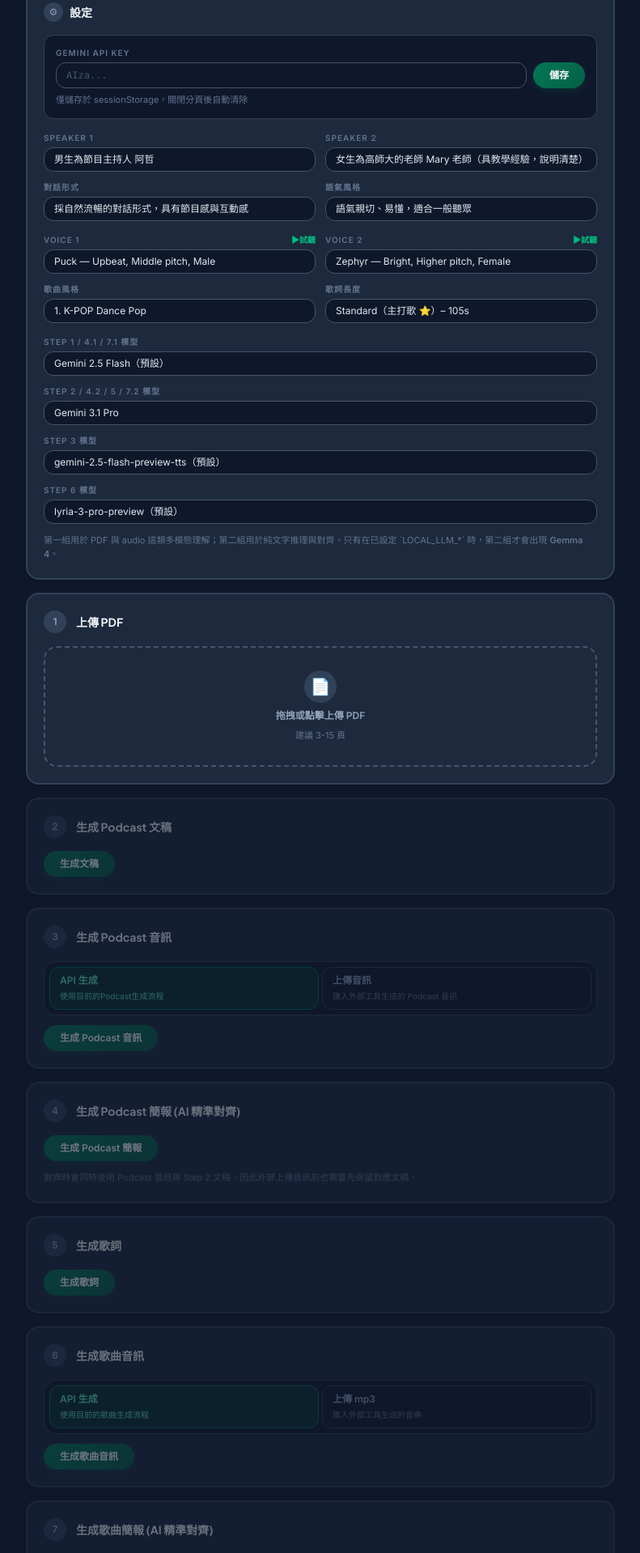
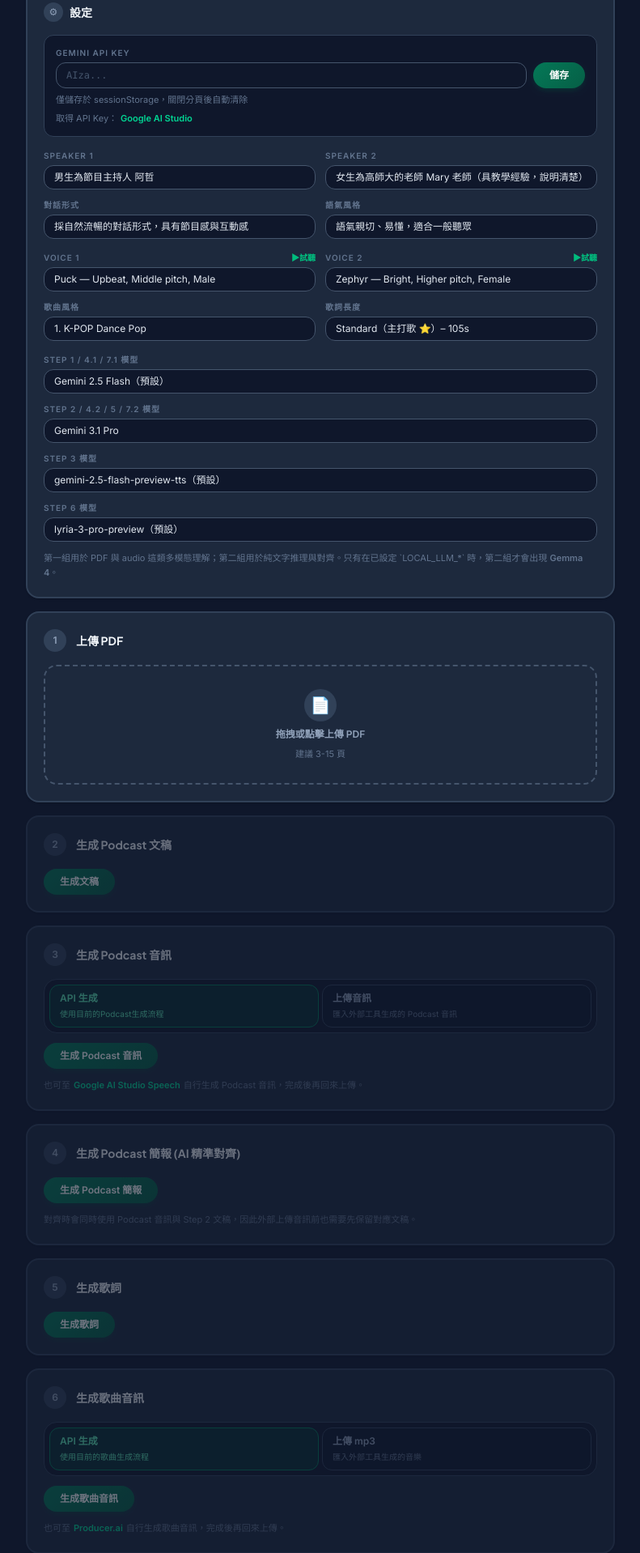
Before and after one commit to gemini960114/deckcast, a Next.js app: page / in a window 1280 px wide. Shown: the part 100-2018 px from the top of the page at 81% size, without its empty margins (244-1035 px from the left). Built offline with nearby package versions, Linux system fonts and the light colour scheme.

Commit message:
Add external links for login and audio generation

```diff
--- a/app/page.tsx
+++ b/app/page.tsx
@@ -983,6 +983,17 @@ export default function Home() {
             {apiKey
               ? <p className={`text-[11px] mt-1.5 font-medium ${dark ? 'text-emerald-400' : 'text-emerald-700'}`}>✓ API Key 已設定</p>
               : <p className={`text-[11px] mt-1.5 ${t.faint}`}>僅儲存於 sessionStorage，關閉分頁後自動清除</p>}
+            <p className={`text-[11px] mt-1.5 ${t.faint}`}>
+              取得 API Key：
+              <a
+                href="https://aistudio.google.com/api-keys"
+                target="_blank"
+                rel="noreferrer"
+                className={`ml-1 font-semibold ${dark ? 'text-emerald-400 hover:text-emerald-300' : 'text-emerald-700 hover:text-emerald-600'}`}
+              >
+                Google AI Studio
+              </a>
+            </p>
           </div>
 
           {/* Speakers + style fields — wider grid */}
@@ -1149,7 +1160,21 @@ export default function Home() {
             {step3State.status === 'loading'
               ? <LoadingBar message={podcastInputMode === 'api' ? '正在生成雙人 TTS 音訊（約 30–60 秒）...' : '正在匯入音訊檔案...'} dark={dark} />
               : podcastInputMode === 'api' ? (
-                <ActionBtn onClick={handleGeneratePodcast}>{step3State.status === 'done' && podcastInputMode === 'api' ? '重新生成 Podcast' : '生成 Podcast 音訊'}</ActionBtn>
+                <div className="space-y-3">
+                  <ActionBtn onClick={handleGeneratePodcast}>{step3State.status === 'done' && podcastInputMode === 'api' ? '重新生成 Podcast' : '生成 Podcast 音訊'}</ActionBtn>
+                  <p className={`text-[11px] leading-relaxed ${t.faint}`}>
+                    也可至
+                    <a
+                      href="https://aistudio.google.com/generate-speech?model=gemini-2.5-flash-preview-tts"
+                      target="_blank"
+                      rel="noreferrer"
+                      className={`mx-1 font-semibold ${dark ? 'text-emerald-400 hover:text-emerald-300' : 'text-emerald-700 hover:text-emerald-600'}`}
+                    >
+                      Google AI Studio Speech
+                    </a>
+                    自行生成 Podcast 音訊，完成後再回來上傳。
+                  </p>
+                </div>
               ) : (
                 <div className="space-y-3">
                   <p className={`text-[11px] leading-relaxed ${t.faint}`}>
@@ -1273,7 +1298,21 @@ export default function Home() {
             {step6State.status === 'loading'
               ? <LoadingBar message={musicInputMode === 'api' ? '正在生成 AI 歌曲（約 30–60 秒）...' : '正在匯入 mp3 音樂檔案...'} dark={dark} />
               : musicInputMode === 'api' ? (
-                <ActionBtn onClick={handleGenerateMusic}>{step6State.status === 'done' && musicInputMode === 'api' ? '重新生成歌曲' : '生成歌曲音訊'}</ActionBtn>
+                <div className="space-y-3">
+                  <ActionBtn onClick={handleGenerateMusic}>{step6State.status === 'done' && musicInputMode === 'api' ? '重新生成歌曲' : '生成歌曲音訊'}</ActionBtn>
+                  <p className={`text-[11px] leading-relaxed ${t.faint}`}>
+                    也可至
+                    <a
+                      href="https://www.producer.ai/invite/XH4T5Q"
+                      target="_blank"
+                      rel="noreferrer"
+                      className={`mx-1 font-semibold ${dark ? 'text-emerald-400 hover:text-emerald-300' : 'text-emerald-700 hover:text-emerald-600'}`}
+                    >
+                      Producer.ai
+                    </a>
+                    自行生成歌曲音訊，完成後再回來上傳。
+                  </p>
+                </div>
               ) : (
                 <div className="space-y-3">
                   <input
--- a/components/LoginPage.tsx
+++ b/components/LoginPage.tsx
@@ -140,7 +140,7 @@ export default function LoginPage({ dark, onToggleTheme, onLogin }: LoginPagePro
                 <p className="text-xs font-bold uppercase tracking-[0.26em] text-emerald-500">Workspace Login</p>
                 <h2 className="text-2xl font-extrabold" style={{ fontFamily: "'Plus Jakarta Sans', sans-serif" }}>登入 DeckCast</h2>
                 <p className={`text-sm leading-6 ${dark ? 'text-slate-400' : 'text-slate-600'}`}>
-                  邀請碼通過後才會啟用 Google 登入按鈕。這樣可以把驗證順序鎖定得更穩定。
+                  Invitation code: <span className="font-semibold text-emerald-500">ai4all</span>
                 </p>
               </div>
 
```
Also changed, not shown: 1 other file (tests, documents, lock files or other folders).
